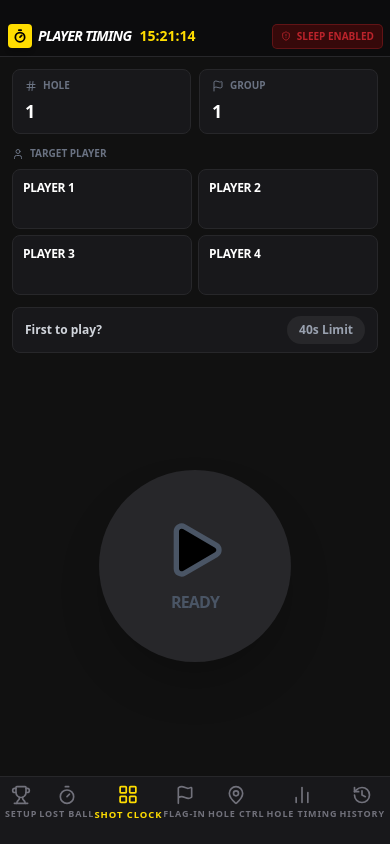
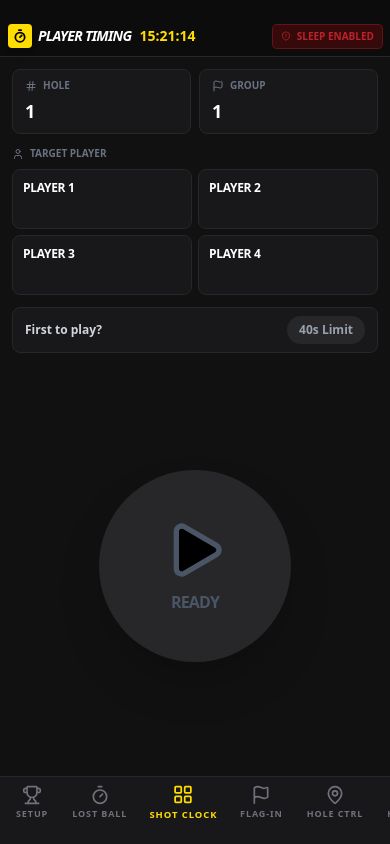
Before and after one commit to nigellorriman-wq/Player-Timing, a React (Vite) app: page / in a window 390 px wide. Built offline with nearby package versions, Linux system fonts and the light colour scheme.

Commit message:
feat: Add navigation bar for core app features
Introduces a persistent navigation bar at the bottom of the screen to allow users to quickly switch between the main sections of the Player Timing application. This includes Tournament Setup, Lost Ball, Shot Clock, and Flag-In features.

```diff
--- a/src/App.tsx
+++ b/src/App.tsx
@@ -208,10 +208,11 @@ export default function App() {
       </main>
 
       {/* Navigation Bar */}
-      <nav className="px-1 py-2 pb-6 flex items-center justify-around border-t border-zinc-800 bg-zinc-900 bg-opacity-80 backdrop-blur-xl shrink-0">
+      <nav className="border-t border-zinc-800 bg-zinc-900 bg-opacity-80 backdrop-blur-xl shrink-0 overflow-x-auto no-scrollbar">
+        <div className="px-4 py-2 pb-6 flex items-center justify-between sm:justify-around min-w-max gap-6 mx-auto">
           <button
             onClick={() => setActiveTab('tournament')}
-          className={`flex flex-col items-center gap-0.5 transition-all ${
+            className={`flex flex-col items-center gap-0.5 transition-all shrink-0 ${
               activeTab === 'tournament' ? 'text-[#FFDD00] scale-105' : 'text-zinc-500'
             }`}
           >
@@ -220,7 +221,7 @@ export default function App() {
           </button>
           <button
             onClick={() => setActiveTab('lost')}
-          className={`flex flex-col items-center gap-0.5 transition-all ${
+            className={`flex flex-col items-center gap-0.5 transition-all shrink-0 ${
               activeTab === 'lost' ? 'text-[#FFDD00] scale-105' : 'text-zinc-500'
             }`}
           >
@@ -229,7 +230,7 @@ export default function App() {
           </button>
           <button
             onClick={() => setActiveTab('shot')}
-          className={`flex flex-col items-center gap-0.5 transition-all ${
+            className={`flex flex-col items-center gap-0.5 transition-all shrink-0 ${
               activeTab === 'shot' ? 'text-[#FFDD00] scale-105' : 'text-zinc-500'
             }`}
           >
@@ -238,7 +239,7 @@ export default function App() {
           </button>
           <button
             onClick={() => setActiveTab('flag')}
-          className={`flex flex-col items-center gap-0.5 transition-all ${
+            className={`flex flex-col items-center gap-0.5 transition-all shrink-0 ${
               activeTab === 'flag' ? 'text-[#FFDD00] scale-105' : 'text-zinc-500'
             }`}
           >
@@ -247,7 +248,7 @@ export default function App() {
           </button>
           <button
             onClick={() => setActiveTab('control')}
-          className={`flex flex-col items-center gap-0.5 transition-all ${
+            className={`flex flex-col items-center gap-0.5 transition-all shrink-0 ${
               activeTab === 'control' ? 'text-[#FFDD00] scale-105' : 'text-zinc-500'
             }`}
           >
@@ -256,7 +257,7 @@ export default function App() {
           </button>
           <button
             onClick={() => setActiveTab('summary')}
-          className={`flex flex-col items-center gap-0.5 transition-all ${
+            className={`flex flex-col items-center gap-0.5 transition-all shrink-0 ${
               activeTab === 'summary' ? 'text-[#FFDD00] scale-105' : 'text-zinc-500'
             }`}
           >
@@ -265,7 +266,7 @@ export default function App() {
           </button>
           <button
             onClick={() => setActiveTab('history')}
-          className={`flex flex-col items-center gap-0.5 transition-all ${
+            className={`flex flex-col items-center gap-0.5 transition-all shrink-0 ${
               activeTab === 'history' ? 'text-[#FFDD00] scale-105' : 'text-zinc-500'
             }`}
           >
@@ -279,6 +280,7 @@ export default function App() {
             </div>
             <span className="text-[9px] font-bold uppercase tracking-widest">History</span>
           </button>
+        </div>
       </nav>
 
       {/* Global CSS for Forced Portrait feel */}
@@ -287,6 +289,13 @@ export default function App() {
           overscroll-behavior-y: contain;
           background: black;
           overflow: hidden;
+        }
+        .no-scrollbar::-webkit-scrollbar {
+          display: none;
+        }
+        .no-scrollbar {
+          -ms-overflow-style: none;
+          scrollbar-width: none;
         }
         select {
           appearance: none;
```
Lines whose indentation alone changed are shown as unchanged.
